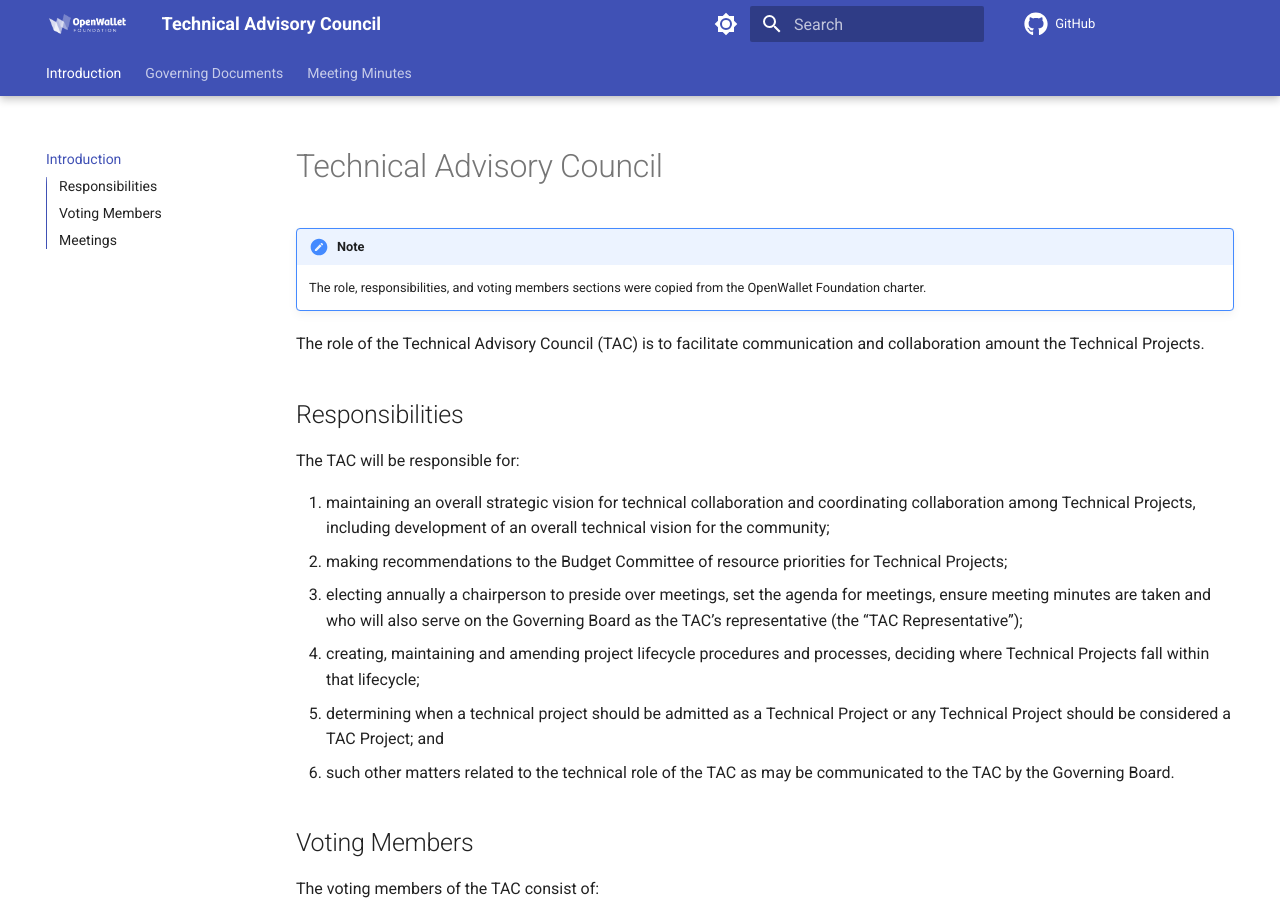
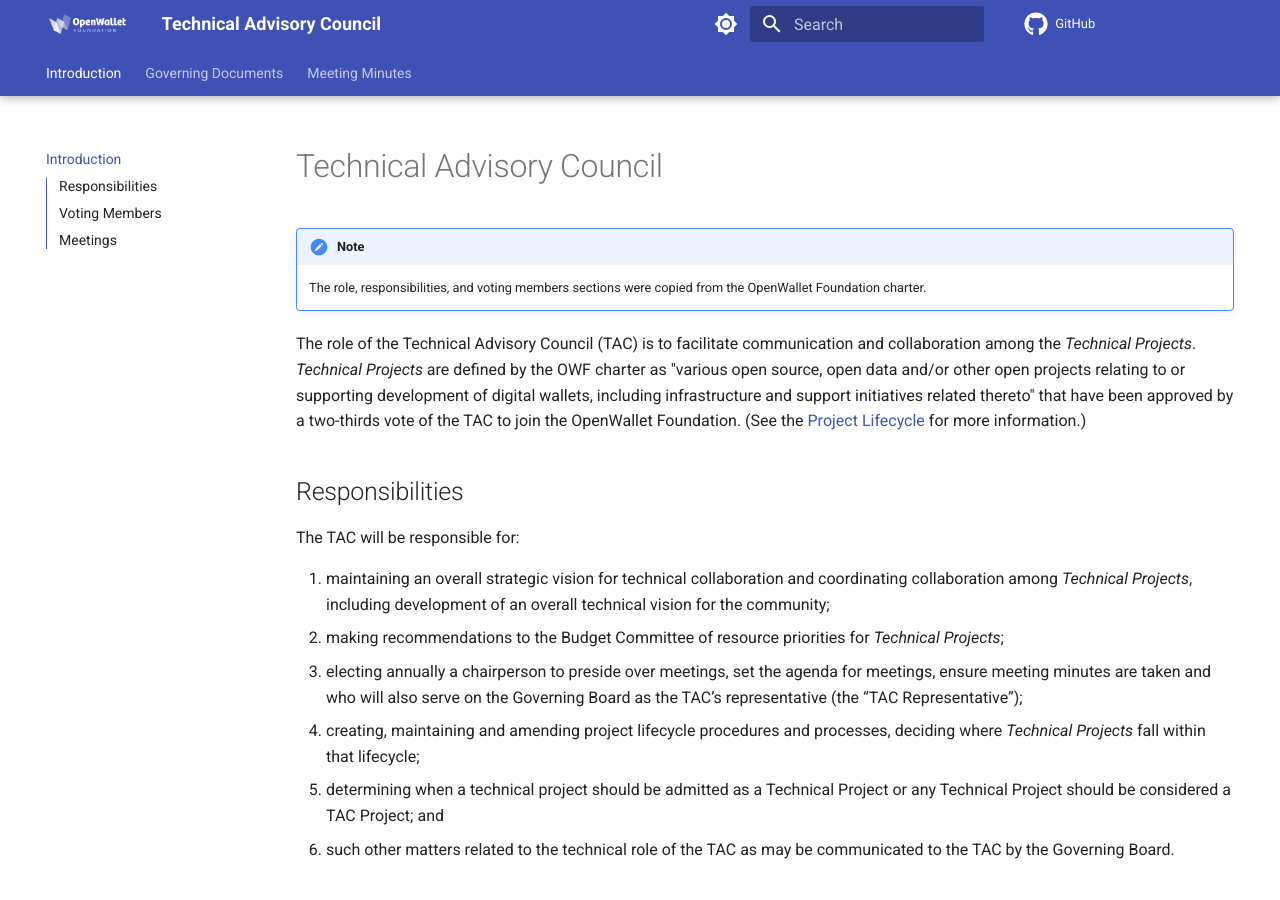
Before and after one commit to openwallet-foundation/tac, an MkDocs documentation site: the page built from docs/index.md, in a window 1280 px wide and 900 px high. Built offline with MkDocs 1.6.1 and Material for MkDocs 9.7.7, drawn with Linux system fonts in a browser that asks for light colours; comment, search, counter and statistics services are not loaded.

Commit message:
define Technical Projects
Signed-off-by: Tracy Kuhrt <tracy.a.kuhrt@accenture.com>

```diff
--- a/docs/index.md
+++ b/docs/index.md
@@ -5,15 +5,15 @@
 !!! note
     The role, responsibilities, and voting members sections were copied from the OpenWallet Foundation charter.
 
-The role of the Technical Advisory Council (TAC) is to facilitate communication and collaboration amount the Technical Projects.
+The role of the Technical Advisory Council (TAC) is to facilitate communication and collaboration among the _Technical Projects_. _Technical Projects_ are defined by the OWF charter as "various open source, open data and/or other open projects relating to or supporting development of digital wallets, including infrastructure and support initiatives related thereto" that have been approved by a two-thirds vote of the TAC to join the OpenWallet Foundation. (See the [Project Lifecycle](governance/project-lifecycle.md) for more information.)
 
 ## Responsibilities
 The TAC will be responsible for:
 
-1. maintaining an overall strategic vision for technical collaboration and coordinating collaboration among Technical Projects, including development of an overall technical vision for the community;
-2. making recommendations to the Budget Committee of resource priorities for Technical Projects;
+1. maintaining an overall strategic vision for technical collaboration and coordinating collaboration among _Technical Projects_, including development of an overall technical vision for the community;
+2. making recommendations to the Budget Committee of resource priorities for _Technical Projects_;
 3. electing annually a chairperson to preside over meetings, set the agenda for meetings, ensure meeting minutes are taken and who will also serve on the Governing Board as the TAC’s representative (the “TAC Representative”);
-4. creating, maintaining and amending project lifecycle procedures and processes, deciding where Technical Projects fall within that lifecycle;
+4. creating, maintaining and amending project lifecycle procedures and processes, deciding where _Technical Projects_ fall within that lifecycle;
 5. determining when a technical project should be admitted as a Technical Project or any Technical Project should be considered a TAC Project; and
 6. such other matters related to the technical role of the TAC as may be communicated to the TAC by the Governing Board.
 
```
